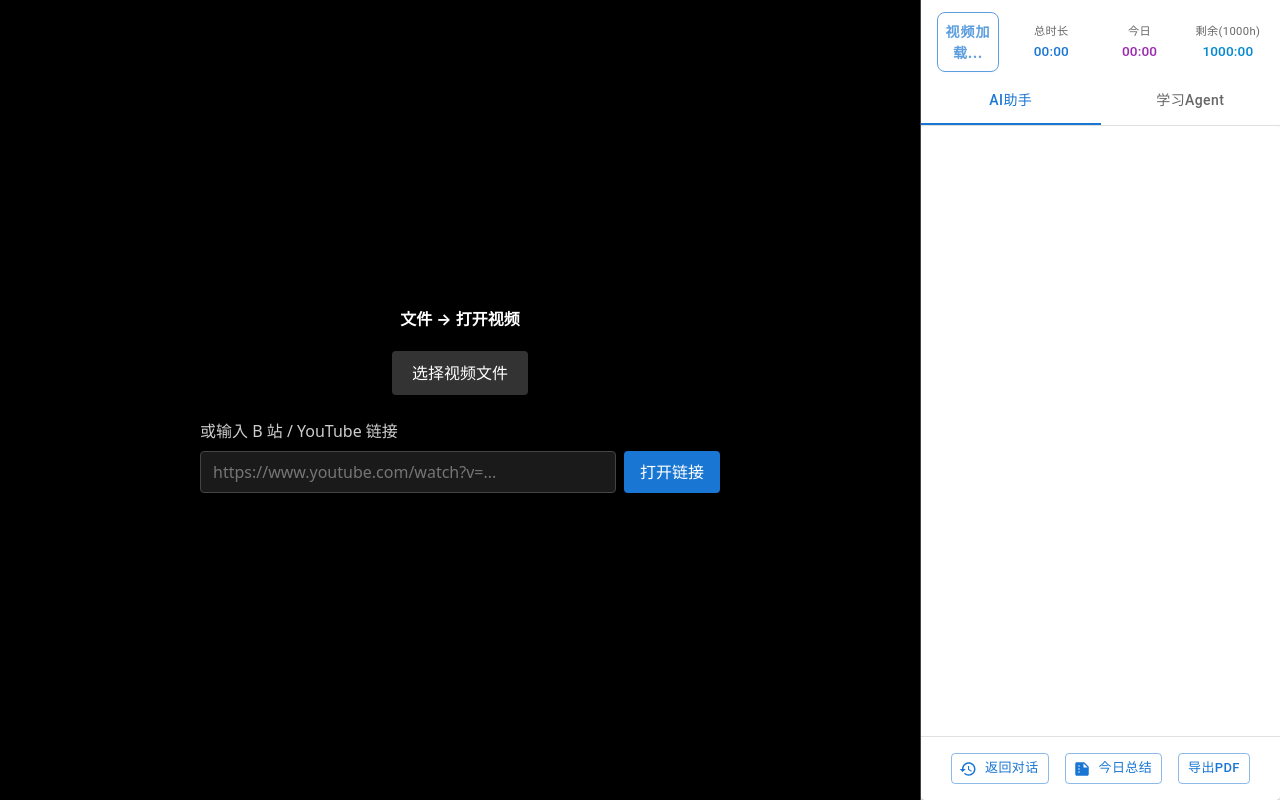
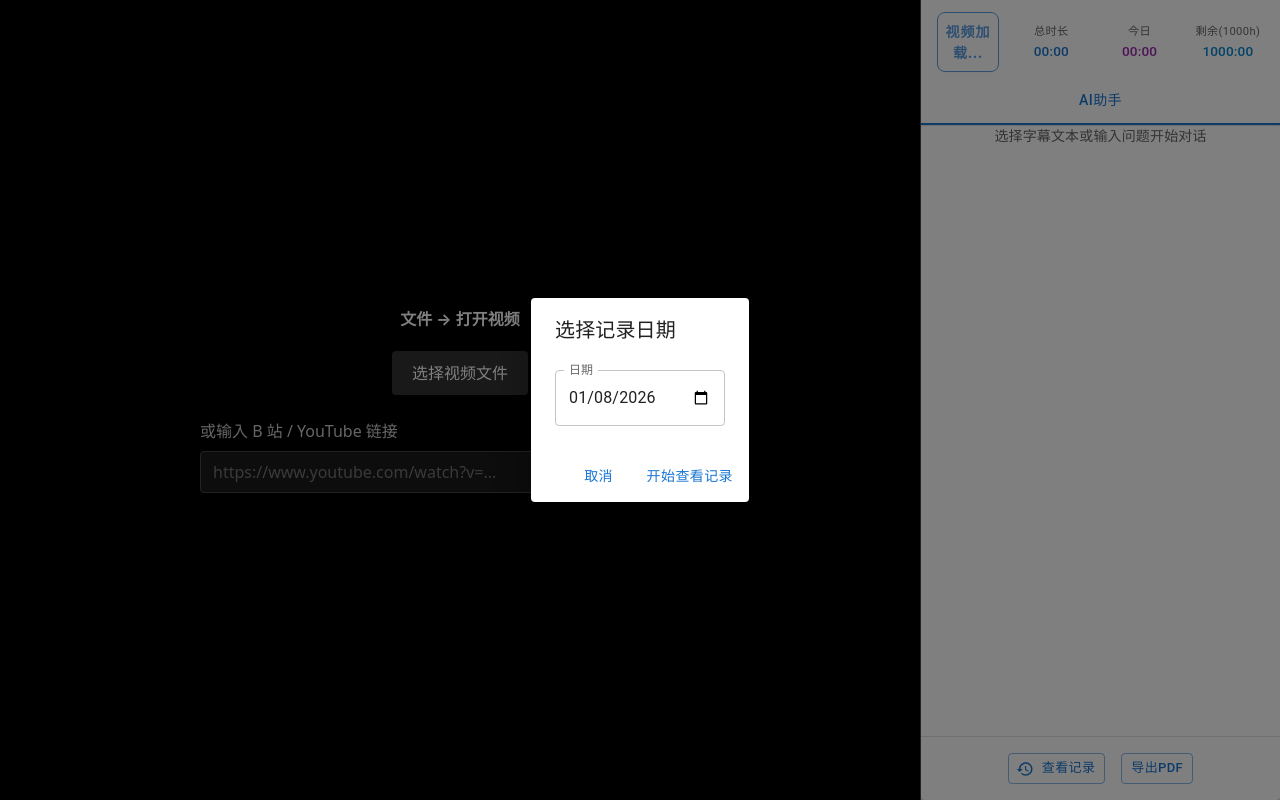
Before and after one commit to MLcore-Engine/learn-player, a React (Create React App) app: page / in a window 1280 px wide. Both pictures are taken after a click on the button "查看记录". Built offline with nearby package versions, Linux system fonts and the light colour scheme.

Commit message:
Update AI assistant history and export flow

```diff
--- a/src/components/LearningAssistant.js
+++ b/src/components/LearningAssistant.js
@@ -1,4 +1,4 @@
-import React, { useState, useEffect } from 'react';
+import React, { useState } from 'react';
 import {
   Box,
   Card,
@@ -9,15 +9,13 @@ import {
   ListItemText,
   IconButton,
   Stack,
-  CircularProgress,
+  TextField,
   Dialog,
   DialogTitle,
   DialogContent,
-  DialogContentText,
   DialogActions
 } from '@mui/material';
-import { ContentCopy, History, Summarize } from '@mui/icons-material';
-import aiService from '../services/aiService';
+import { ContentCopy, History } from '@mui/icons-material';
 import { ipcClient } from '../services/ipcClient';
 
 // 清理文本中的特殊标记
@@ -32,9 +30,9 @@ function toHtml(text) {
 }
 
 // 构建可打印HTML
-function buildPrintableHtml(records) {
-  const today = new Date().toISOString().slice(0, 10);
-  const parts = [`<h1>今日学习记录 (${today})</h1>`];
+function buildPrintableHtml(records, dateLabel) {
+  const dateText = dateLabel || new Date().toISOString().slice(0, 10);
+  const parts = [`<h1>学习记录 (${dateText})</h1>`];
   for (const rec of records || []) {
     const q = (rec.query || '').trim();
     let body = toHtml(clean(rec.explanation || rec.text || ''));
@@ -89,39 +87,21 @@ const LearningAssistant = React.memo(({
   // 状态管理
   const [showHistory, setShowHistory] = useState(false);
   const [chatHistory, setChatHistory] = useState([]);
-  const [summary, setSummary] = useState('');
-  const [showSummary, setShowSummary] = useState(false);
-  const [isSummarizing, setIsSummarizing] = useState(false);
-  const [openConfirm, setOpenConfirm] = useState(false);
-  const [hasSummarizedToday, setHasSummarizedToday] = useState(false);
-
-  // 初始化：检查本地存储是否已生成今日总结
-  useEffect(() => {
-    const lastDate = localStorage.getItem('lastSummaryDate');
-    const today = new Date().toISOString().slice(0, 10);
-    if (lastDate === today) {
-      setHasSummarizedToday(true);
-    }
-  }, []);
-
-  // 当 explanation 更新时，隐藏今日总结视图
-  useEffect(() => {
-    if (showSummary) {
-      setShowSummary(false);
-    }
-  }, [explanation, showSummary]);
+  const [historyDate, setHistoryDate] = useState(() => new Date().toISOString().slice(0, 10));
+  const [exportDate, setExportDate] = useState(() => new Date().toISOString().slice(0, 10));
+  const [openHistoryDialog, setOpenHistoryDialog] = useState(false);
+  const [openExportDialog, setOpenExportDialog] = useState(false);
 
   // 复制文本到剪贴板
   const handleCopyText = (text) => {
     navigator.clipboard.writeText(text);
   };
 
-  // 切换历史记录显示
-  const handleToggleHistory = async () => {
-    if (!showHistory) {
-      if (ipcClient.isAvailable()) {
+  const loadHistoryByDate = async (selectedDate) => {
+    if (!ipcClient.isAvailable()) {
+      return;
+    }
     try {
-          // 先检查数据库状态
       const dbStatus = await ipcClient.checkDatabaseStatus();
       if (!dbStatus.isConnected) {
         console.error('数据库未连接');
@@ -129,9 +109,9 @@ const LearningAssistant = React.memo(({
         return;
       }
 
-          const records = await ipcClient.getAiQueriesToday();
+      const records = await ipcClient.getAiQueriesByDate(selectedDate);
       if (!records || records.length === 0) {
-            console.log('没有找到今日的查询记录');
+        console.log('没有找到查询记录');
         setChatHistory([]);
       } else {
         console.log('获取到查询记录:', records.length, '条');
@@ -143,69 +123,31 @@ const LearningAssistant = React.memo(({
           created_at: rec.created_at
         })));
       }
+      setShowHistory(true);
     } catch (error) {
       console.error('获取历史记录失败:', error);
       alert('获取历史记录失败: ' + error.message);
-          return;
-        }
-      }
-    }
-    // 切换历史记录时，隐藏今日总结
-    setShowSummary(false);
-    setShowHistory(!showHistory);
-  };
-
-  // 处理今日总结：弹出确认或提示已使用
-  const handleSummarize = () => {
-    if (hasSummarizedToday) {
-      alert('今日总结每天只能使用一次');
-      return;
-    }
-    setOpenConfirm(true);
-  };
-
-  // 确认生成今日总结
-  const handleConfirmSummarize = async () => {
-    setOpenConfirm(false);
-    setIsSummarizing(true);
-    try {
-      const result = await aiService.generateVocabularyStory();
-      setSummary(result);
-      setShowSummary(true);
-      const today = new Date().toISOString().slice(0, 10);
-      localStorage.setItem('lastSummaryDate', today);
-      setHasSummarizedToday(true);
-    } catch (error) {
-      console.error('生成今日总结失败:', error);
-    } finally {
-      setIsSummarizing(false);
     }
   };
 
-  // 取消生成
-  const handleCancelSummarize = () => {
-    setOpenConfirm(false);
-  };
-
   // 导出今日学习记录为 PDF（直接保存到本地）
-  const handleExportPdf = async () => {
+  const handleExportPdf = async (selectedDate) => {
     try {
       const dbStatus = await ipcClient.checkDatabaseStatus();
       if (!dbStatus || !dbStatus.isConnected) {
         alert('数据库未连接，无法导出');
         return;
       }
-      const records = await ipcClient.getAiQueriesToday();
+      const records = await ipcClient.getAiQueriesByDate(selectedDate);
       if (!records || records.length === 0) {
-        alert('今天没有学习记录可导出');
+        alert('当天没有学习记录可导出');
         return;
       }
-      const html = buildPrintableHtml(records);
-      const today = new Date().toISOString().slice(0, 10);
+      const html = buildPrintableHtml(records, selectedDate);
       const result = await ipcClient.exportLearningTodayPdf({
         html,
-        title: '今日学习记录',
-        suggestedName: `learning-${today}.pdf`
+        title: `学习记录 ${selectedDate}`,
+        suggestedName: `learning-${selectedDate}.pdf`
       });
       if (result && result.success) {
         alert('已保存到: ' + result.filePath);
@@ -220,55 +162,30 @@ const LearningAssistant = React.memo(({
     }
   };
 
+  const handleHistoryClick = () => {
+    if (showHistory) {
+      setShowHistory(false);
+      return;
+    }
+    setOpenHistoryDialog(true);
+  };
+
+  const handleHistoryConfirm = async () => {
+    setOpenHistoryDialog(false);
+    await loadHistoryByDate(historyDate);
+  };
+
+  const handleExportClick = () => {
+    setOpenExportDialog(true);
+  };
+
+  const handleExportConfirm = async () => {
+    setOpenExportDialog(false);
+    await handleExportPdf(exportDate);
+  };
+
   // 渲染当前对话内容
   const renderCurrentDialogue = () => {
-    if (showSummary) {
-      if (isSummarizing) {
-        return (
-          <Typography variant="body2" color="text.secondary" align="center">
-            正在生成总结...
-          </Typography>
-        );
-      }
-      // 提取标签内内容并渲染
-      const storyHtml = summary.replace(/<\/?shengcheng>/g, '');
-      return (
-        <Box sx={{ p: 2 }}>
-          <Typography
-            variant="body2"
-            component="div"
-            sx={{
-              whiteSpace: 'pre-wrap',
-              fontSize: '1rem',
-              lineHeight: 1.6,
-              '& strong': {
-                color: 'primary.main',
-                fontWeight: 600,
-                fontSize: '1.05rem'
-              },
-              '& code': {
-                backgroundColor: 'rgba(0, 0, 0, 0.04)',
-                padding: '2px 4px',
-                borderRadius: 1,
-                fontFamily: 'monospace',
-                fontSize: '0.95rem'
-              }
-            }}
-            dangerouslySetInnerHTML={{
-              __html: storyHtml
-                .replace(/\*\*(.+?)\*\*/g, '<strong>$1</strong>')
-                .replace(/`(.+?)`/g, '<code>$1</code>')
-                .replace(/\n/g, '<br/>')
-            }}
-          />
-          <Box sx={{ mt: 1, display: 'flex', justifyContent: 'flex-end' }}>
-            <IconButton size="small" onClick={() => handleCopyText(storyHtml)}>
-              <ContentCopy fontSize="small" />
-            </IconButton>
-          </Box>
-        </Box>
-      );
-    }
     if (!explanation) {
       return (
         <Typography variant="body2" color="text.secondary" align="center">
@@ -440,23 +357,14 @@ const LearningAssistant = React.memo(({
           <Button
             variant="outlined"
             startIcon={<History />}
-            onClick={handleToggleHistory}
+            onClick={handleHistoryClick}
             size="small"
           >
             {showHistory ? '返回对话' : '查看记录'}
           </Button>
           <Button
             variant="outlined"
-            startIcon={isSummarizing ? <CircularProgress size={16} /> : <Summarize />}
-            onClick={handleSummarize}
-            size="small"
-            disabled={isSummarizing}
-          >
-            {isSummarizing ? '生成中...' : '今日总结'}
-          </Button>
-          <Button
-            variant="outlined"
-            onClick={handleExportPdf}
+            onClick={handleExportClick}
             size="small"
           >
             导出PDF
@@ -464,17 +372,41 @@ const LearningAssistant = React.memo(({
         </Stack>
       </Box>
 
-      {/* 确认对话框：每日最后一次使用 */}
-      <Dialog open={openConfirm} onClose={handleCancelSummarize}>
-        <DialogTitle>确认生成今日总结</DialogTitle>
+      <Dialog open={openHistoryDialog} onClose={() => setOpenHistoryDialog(false)}>
+        <DialogTitle>选择记录日期</DialogTitle>
         <DialogContent>
-          <DialogContentText>
-            今日总结只能在今天学习完成后最后使用，并且每天只能使用一次，确认要继续吗？
-          </DialogContentText>
+          <TextField
+            margin="dense"
+            label="日期"
+            type="date"
+            value={historyDate}
+            onChange={(event) => setHistoryDate(event.target.value)}
+            fullWidth
+            InputLabelProps={{ shrink: true }}
+          />
         </DialogContent>
         <DialogActions>
-          <Button onClick={handleCancelSummarize}>取消</Button>
-          <Button onClick={handleConfirmSummarize} autoFocus>确认</Button>
+          <Button onClick={() => setOpenHistoryDialog(false)}>取消</Button>
+          <Button onClick={handleHistoryConfirm} autoFocus>开始查看记录</Button>
+        </DialogActions>
+      </Dialog>
+
+      <Dialog open={openExportDialog} onClose={() => setOpenExportDialog(false)}>
+        <DialogTitle>选择导出日期</DialogTitle>
+        <DialogContent>
+          <TextField
+            margin="dense"
+            label="日期"
+            type="date"
+            value={exportDate}
+            onChange={(event) => setExportDate(event.target.value)}
+            fullWidth
+            InputLabelProps={{ shrink: true }}
+          />
+        </DialogContent>
+        <DialogActions>
+          <Button onClick={() => setOpenExportDialog(false)}>取消</Button>
+          <Button onClick={handleExportConfirm} autoFocus>开始导出</Button>
         </DialogActions>
       </Dialog>
 
--- a/src/components/SidePanelContent.js
+++ b/src/components/SidePanelContent.js
@@ -1,6 +1,5 @@
 import React from 'react';
 import AIContainer from '../containers/AIContainer';
-import LearningAgent from './LearningAgent';
 import { Box } from '@mui/material';
 
 const SidePanelContent = ({ panelTab }) => (
@@ -11,11 +10,7 @@ const SidePanelContent = ({ panelTab }) => (
     flexDirection: 'column',
     backgroundColor: 'background.default'
   }}>
-    {panelTab === 0 ? (
-      <AIContainer />
-    ) : (
-      <LearningAgent />
-    )}
+    <AIContainer />
   </Box>
 );
 
--- a/src/components/SidePanelTabs.js
+++ b/src/components/SidePanelTabs.js
@@ -18,10 +18,6 @@ const SidePanelTabs = ({ panelTab, onChange }) => (
         label="AI助手"
         sx={{ fontSize: '0.875rem', py: 1, textTransform: 'none' }}
       />
-      <Tab
-        label="学习Agent"
-        sx={{ fontSize: '0.875rem', py: 1, textTransform: 'none' }}
-      />
     </Tabs>
   </Box>
 );
--- a/src/services/ipcClient.js
+++ b/src/services/ipcClient.js
@@ -24,6 +24,7 @@ export const IPC_CHANNELS = {
     getCachedAiQuery: 'getCachedAiQuery',
     getLearningRecords: 'getLearningRecords',
     getAiQueriesToday: 'getAiQueriesToday',
+    getAiQueriesByDate: 'getAiQueriesByDate',
     saveApiKey: 'saveApiKey',
     getApiKey: 'getApiKey',
     checkDatabaseStatus: 'checkDatabaseStatus',
@@ -179,6 +180,7 @@ export const ipcClient = {
   saveAiQuery: (data) => invoke(IPC_CHANNELS.invoke.saveAiQuery, data),
   getCachedAiQuery: (payload) => invoke(IPC_CHANNELS.invoke.getCachedAiQuery, payload),
   getAiQueriesToday: () => invoke(IPC_CHANNELS.invoke.getAiQueriesToday),
+  getAiQueriesByDate: (date) => invoke(IPC_CHANNELS.invoke.getAiQueriesByDate, { date }),
 
   performAIRequest: (requestData, apiUrl, apiKey) =>
     invoke(IPC_CHANNELS.invoke.performAIRequest, { requestData, apiUrl, apiKey }),
```
Also changed, not shown: main/ipc/index.js (+13 -0 lines). Lines whose indentation alone changed are shown as unchanged.
